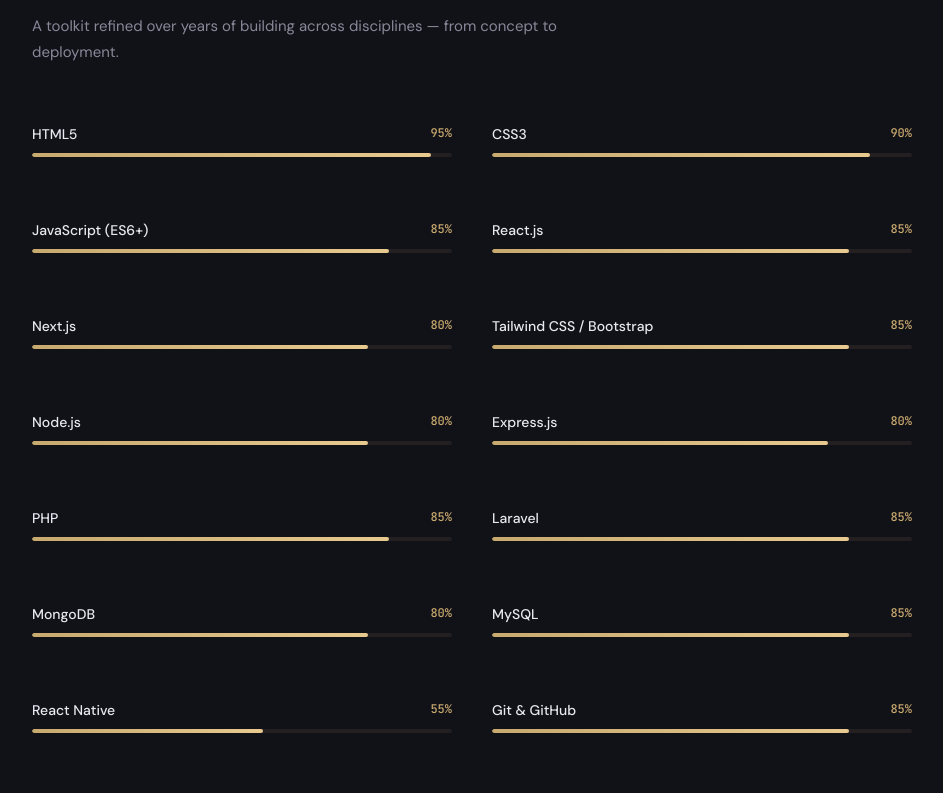
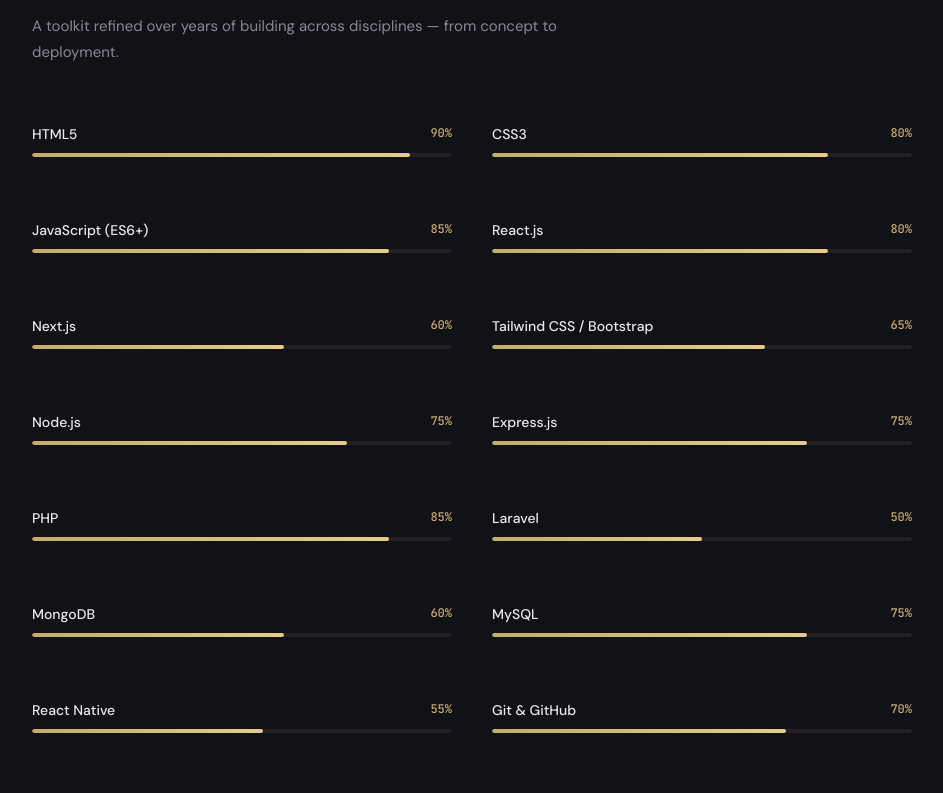
Before and after one commit to Rahul4863/rahulportfolio, a React (Vite) app: page / in a window 1280 px wide. Shown: the part 2267-3060 px from the top of the page, without its empty margins (308-1251 px from the left). Built offline with nearby package versions, Linux system fonts and the light colour scheme; a web font is replaced by a local one.

Commit message:
remove data from files

```diff
--- a/src/components/Portfolio.jsx
+++ b/src/components/Portfolio.jsx
@@ -1,13 +1,10 @@
 import { useState } from "react";
-import { PORTFOLIO_ITEMS } from "../data/constants";
+import { PORTFOLIO_ITEMS,CATEGORY_TYPES } from "../data/constants";
 import PortfolioModal from "./PortfolioModal";
-
-const FILTERS = ["all", "app", "product", "branding", "books"];
-
+const FILTERS = Object.values(CATEGORY_TYPES);
 export default function Portfolio() {
   const [activeFilter, setActiveFilter] = useState("all");
   const [selectedItem, setSelectedItem] = useState(null);
-
   const filtered =
     activeFilter === "all"
       ? PORTFOLIO_ITEMS
@@ -22,7 +19,6 @@
     const next = (idx + dir + PORTFOLIO_ITEMS.length) % PORTFOLIO_ITEMS.length;
     setSelectedItem(PORTFOLIO_ITEMS[next]);
   };
-
   return (
     <>
       <section id="portfolio">
@@ -33,8 +29,6 @@
             A curated selection of projects spanning digital products, brand identities, and editorial design.
           </p>
         </div>
-
-        {/* Filters */}
         <div className="portfolio-filters">
           {FILTERS.map((f) => (
             <button
--- a/src/components/Testimonials.jsx
+++ b/src/components/Testimonials.jsx
@@ -35,7 +35,6 @@
       <div className="testi-carousel">
         {/* Card */}
         <div className="testi-card" key={current}>
-          <div className="testimonial-quote">"</div>
           <p className="testimonial-text">{t.text}</p>
           <div className="testimonial-author">
             <div className="testimonial-avatar">{t.initials}</div>
@@ -45,12 +44,8 @@
             </div>
           </div>
         </div>
-
-        {/* Prev / Next arrows */}
         <button className="testi-arrow testi-prev" onClick={prev}>‹</button>
         <button className="testi-arrow testi-next" onClick={next}>›</button>
-
-        {/* Dot indicators */}
         <div className="testi-dots">
           {TESTIMONIALS.map((_, i) => (
             <button
--- a/src/data/constants.js
+++ b/src/data/constants.js
@@ -15,21 +15,21 @@
   { id: "contact", icon: FaEnvelope, label: "Contact" },
 ];
 export const SKILLS = [
-  { name: "HTML5", val: 95 },
-  { name: "CSS3", val: 90 },
+  { name: "HTML5", val: 90 },
+  { name: "CSS3", val: 80 },
   { name: "JavaScript (ES6+)", val: 85 },
-  { name: "React.js", val: 85 },
-  { name: "Next.js", val: 80 },
-  { name: "Tailwind CSS / Bootstrap", val: 85 },
-  { name: "Node.js", val: 80 },
-  { name: "Express.js", val: 80 },
+  { name: "React.js", val: 80 },
+  { name: "Next.js", val: 60 },
+  { name: "Tailwind CSS / Bootstrap", val: 65 },
+  { name: "Node.js", val: 75 },
+  { name: "Express.js", val: 75 },
   { name: "PHP", val: 85 },
-  { name: "Laravel", val: 85 },
-  { name: "MongoDB", val: 80 },
-  { name: "MySQL", val: 85 },
+  { name: "Laravel", val: 50 },
+  { name: "MongoDB", val: 60 },
+  { name: "MySQL", val: 75 },
   { name: "React Native", val: 55 },
-  { name: "Git & GitHub", val: 85 },
-  { name: "Linux Basics", val: 70 },
+  { name: "Git & GitHub", val: 70 },
+  { name: "Linux Basics", val: 45 },
 ];
 export const STATS = [
   { icon: "😊", num: 232, label: "Happy Clients" },
@@ -37,19 +37,116 @@
   { icon: "🎧", num: 1453, label: "Hours Of Support" },
   { icon: "👥", num: 32, label: "Hard Workers" },
 ];
-
+export const CATEGORY_TYPES = {
+  ALL: "all",
+  APP: "app",
+  PRODUCT: "product",
+  BRANDING: "branding",
+  BOOKS: "books",
+};
 export const PORTFOLIO_ITEMS = [
-  { id: 1, cat: "app", title: "App 1", desc: "Mobile app design & development", emoji: "📱" },
-  { id: 2, cat: "product", title: "Product 1", desc: "Product design & branding", emoji: "🛍" },
-  { id: 3, cat: "branding", title: "Branding 1", desc: "Corporate identity & logo", emoji: "✨" },
-  { id: 4, cat: "books", title: "Books 1", desc: "Editorial & print design", emoji: "📚" },
-  { id: 5, cat: "app", title: "App 2", desc: "UI/UX for fintech app", emoji: "💳" },
-  { id: 6, cat: "product", title: "Product 2", desc: "E-commerce product page", emoji: "🎁" },
-  { id: 7, cat: "branding", title: "Branding 2", desc: "Brand refresh & guidelines", emoji: "🎨" },
-  { id: 8, cat: "books", title: "Books 2", desc: "Coffee table book layout", emoji: "📖" },
-  { id: 9, cat: "app", title: "App 3", desc: "Dashboard interface design", emoji: "📊" },
+  { id: 1, cat: CATEGORY_TYPES.APP, title: "App 1", desc: "Mobile app design & development", emoji: "📱" },
+  { id: 2, cat: CATEGORY_TYPES.PRODUCT, title: "Product 1", desc: "Product design & branding", emoji: "🛍" },
+  { id: 3, cat: CATEGORY_TYPES.BRANDING, title: "Branding 1", desc: "Corporate identity & logo", emoji: "✨" },
+  { id: 4, cat: CATEGORY_TYPES.BOOKS, title: "Books 1", desc: "Editorial & print design", emoji: "📚" },
+  { id: 5, cat: CATEGORY_TYPES.APP, title: "App 2", desc: "UI/UX for fintech app", emoji: "💳" },
+  { id: 6, cat: CATEGORY_TYPES.PRODUCT, title: "Product 2", desc: "E-commerce product page", emoji: "🎁" },
+  { id: 7, cat: CATEGORY_TYPES.BRANDING, title: "Branding 2", desc: "Brand refresh & guidelines", emoji: "🎨" },
+  { id: 8, cat: CATEGORY_TYPES.BOOKS, title: "Books 2", desc: "Coffee table book layout", emoji: "📖" },
+  { id: 9, cat: CATEGORY_TYPES.APP, title: "App 3", desc: "Dashboard interface design", emoji: "📊" },
 ];
-
+export const PORTFOLIO_DETAILS = {
+  1: {
+    title: "App 1",
+    cat: "app",
+    client: "TechCorp Inc.",
+    date: "15 March, 2024",
+    url: "www.example.com",
+    description:
+      "A full-featured mobile application designed to streamline daily workflows. The project involved end-to-end UI/UX research, prototyping, and pixel-perfect implementation across iOS and Android. Special attention was paid to micro-interactions and accessibility standards.",
+    images: ["📱", "🎨", "⚙️", "📊"],
+  },
+  2: {
+    title: "Product 1",
+    cat: "product",
+    client: "Luxe Brands",
+    date: "01 July, 2023",
+    url: "www.luxebrands.com",
+    description:
+      "A premium product identity crafted for a luxury goods brand. The project encompassed packaging design, photography art direction, and e-commerce visual storytelling — resulting in a 28% uplift in online conversions.",
+    images: ["🛍", "✨", "🎁", "📦"],
+  },
+  3: {
+    title: "Branding 1",
+    cat: "branding",
+    client: "Nova Studio",
+    date: "22 Jan, 2024",
+    url: "www.novastudio.io",
+    description:
+      "Complete corporate identity from the ground up — logo system, color palette, typography hierarchy, brand voice guidelines, and a comprehensive style guide delivered for cross-team consistency.",
+    images: ["✨", "🎨", "📐", "🖌"],
+  },
+  4: {
+    title: "Books 1",
+    cat: "books",
+    client: "Meridian Press",
+    date: "10 Sep, 2023",
+    url: "www.meridianpress.com",
+    description:
+      "Editorial design for a series of three books — typesetting, grid systems, chapter openers, and cover design. The final layouts balanced readability with strong visual character unique to each title.",
+    images: ["📚", "📖", "🖊", "📝"],
+  },
+  5: {
+    title: "App 2",
+    cat: "app",
+    client: "FinPay",
+    date: "03 Feb, 2024",
+    url: "www.finpay.app",
+    description:
+      "UI/UX redesign for a fintech payment application handling millions of daily transactions. Focus areas included trust-building design patterns, simplified onboarding flows, and a robust design system scalable across 12 product teams.",
+    images: ["💳", "📈", "🔐", "💰"],
+  },
+  6: {
+    title: "Product 2",
+    cat: "product",
+    client: "GiftBox Co.",
+    date: "20 Nov, 2023",
+    url: "www.giftbox.co",
+    description:
+      "E-commerce product page redesign increasing average session duration by 45%. Custom illustrations, 3D render integration, and mobile-first interaction design were key deliverables.",
+    images: ["🎁", "🛒", "📦", "🎀"],
+  },
+  7: {
+    title: "Branding 2",
+    cat: "branding",
+    client: "Apexion",
+    date: "14 Apr, 2024",
+    url: "www.apexion.com",
+    description:
+      "Brand refresh for a growing SaaS company entering enterprise markets. Updated visual language to convey authority and innovation while retaining brand equity built over 6 years.",
+    images: ["🎨", "🏢", "💼", "🔵"],
+  },
+  8: {
+    title: "Books 2",
+    cat: "books",
+    client: "Atelier Publishing",
+    date: "30 Jun, 2023",
+    url: "www.atelierpub.com",
+    description:
+      "A coffee-table photobook celebrating contemporary architecture. The design language mirrors the subject — clean geometry, generous white space, and a monochromatic palette punctuated by bold image crops.",
+    images: ["📖", "🏛", "📷", "🖼"],
+  },
+  9: {
+    title: "App 3",
+    cat: "app",
+    client: "DataViz Labs",
+    date: "08 Aug, 2024",
+    url: "www.datavizlabs.com",
+    description:
+      "Dashboard interface for a B2B analytics platform. Complex data hierarchies were translated into intuitive, at-a-glance visualisations. Delivered as a fully documented Figma component library + React implementation.",
+    images: ["📊", "📉", "🔭", "💡"],
+  },
+};
 export const SERVICES = [
   {
     icon: FaGlobe,
--- a/src/index.css
+++ b/src/index.css
@@ -1599,7 +1599,7 @@
   padding: 40px 36px 36px;
   display: flex;
   flex-direction: column;
-  gap: 24px;
+  gap: 14px;
   overflow-y: auto;
 }
 
```
Also changed, not shown: src/components/PortfolioModal.jsx (+1 -94 lines).
